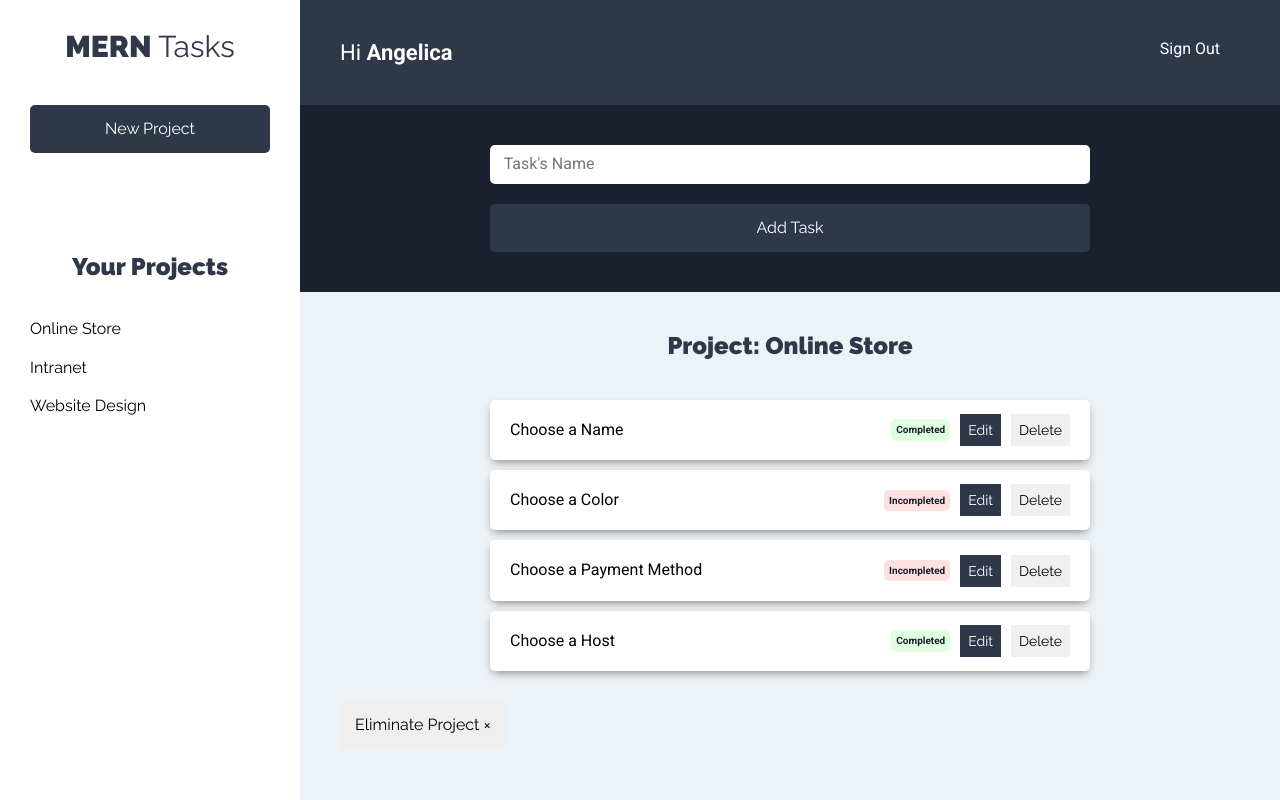
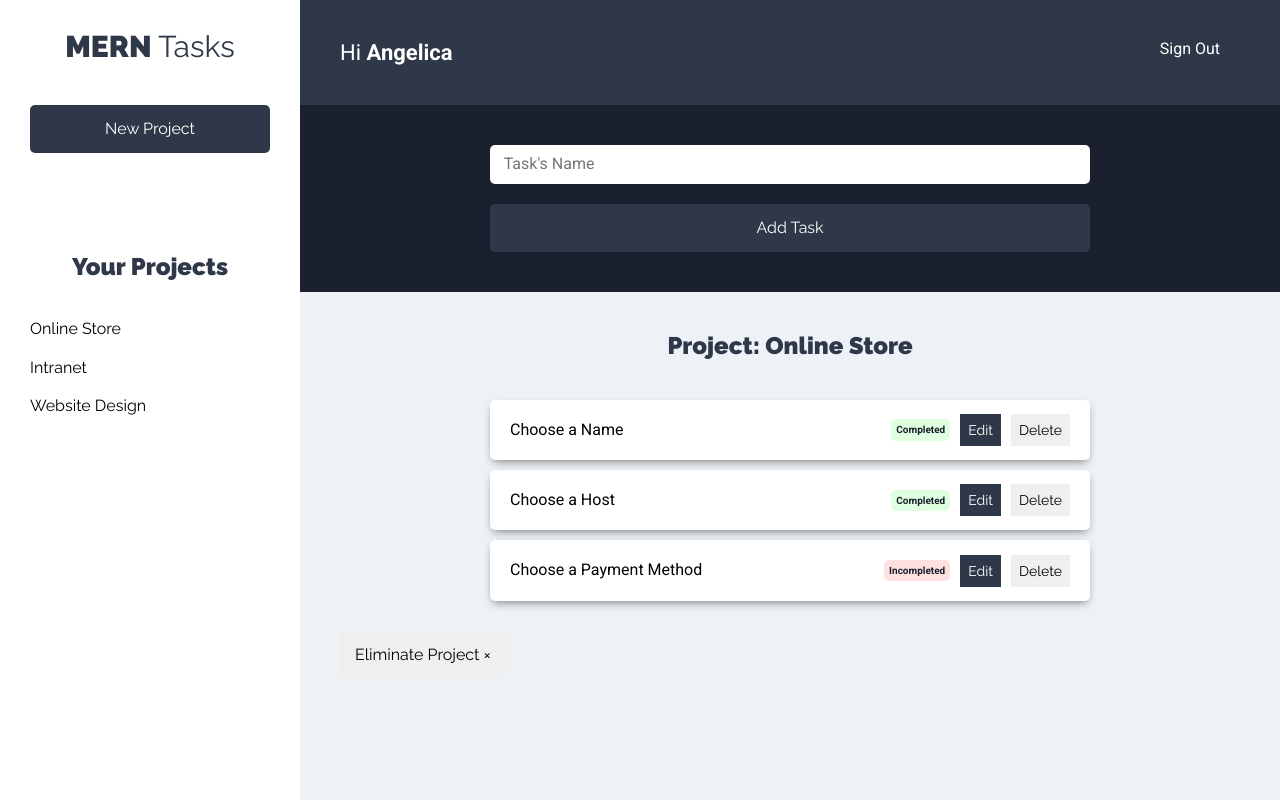
Before and after one commit to angelicamolero/Client, a React (Create React App) app: page /projects in a window 1280 px wide. Both pictures are taken after a click on the button "Online Store". Built offline with nearby package versions, Linux system fonts and the light colour scheme.

Commit message:
creating tasks context

```diff
--- a/src/App.js
+++ b/src/App.js
@@ -4,10 +4,12 @@ import Login from './components/auth/Login';
 import NewAccount from './components/auth/NewAccount';
 import Projects from './components/projects/Projects';
 import ProjectState from './context/projects/projectState';
+import TaskState from './context/tasks/taskState';
 
 function App() {
   return (
     <ProjectState>
+      <TaskState>
         <Router>
           <Switch>
             <Route exact path="/" component={Login}/>
@@ -15,6 +17,7 @@ function App() {
             <Route exact path="/projects" component={Projects}/>
           </Switch>
         </Router>
+      </TaskState>
     </ProjectState>
   );
 }
--- a/src/components/projects/Project.js
+++ b/src/components/projects/Project.js
@@ -1,17 +1,28 @@
 import React, { useContext } from 'react';
 import projectContext from '../../context/projects/projectContext';
+import taskContext from '../../context/tasks/taskContext';
+
 
 const Project = ({project}) => {
     // Obtain state of projects
     const projectsContext  = useContext(projectContext);
     const { currentProject } = projectsContext;
 
+    const tasksContext = useContext(taskContext)
+    const {obtainTasks} = tasksContext;
+
+    // function to add the current project
+    const selectProject = id => {
+        currentProject(id); //set current project
+        obtainTasks(id) //filters the tasks
+    }
+
     return(
         <li>
             <button
                 type="button"
                 className="btn btn-blank"
-                onClick={() => currentProject(project.id)}>
+                onClick={() => selectProject(project.id)}>
                 {project.name}
                 </button>
         </li>
--- a/src/components/task/FormTask.js
+++ b/src/components/task/FormTask.js
@@ -1,5 +1,6 @@
-import React, {useContext}  from 'react'
+import React, {useContext, useState}  from 'react'
 import projectContext from '../../context/projects/projectContext';
+import taskContext from '../../context/tasks/taskContext';
 
 const FormTask = () => {
 
@@ -7,21 +8,52 @@ const FormTask = () => {
     const projectsContext  = useContext(projectContext);
     const { project } = projectsContext;
 
+    const tasksContext = useContext(taskContext)
+    const {addTasks} = tasksContext;
+
+    //Form state
+    const [task, saveTask ] = useState({
+        name: ''
+    })
+
+    const { name } = task;
+
     // if theres no selected project
     if(!project) return null
 
     // Array destructuring to get current project
     const [currentProject] = project
 
+    const handleChange = e => {
+        saveTask({
+            ...task,
+            [e.target.name] : e.target.value
+        })
+    }
+
+    const onSubmit = e => {
+        e.preventDefault();
+        //validate
+
+        //pass validation
+
+        //add new task
+        task.projectId = currentProject.id;
+        task.state = false;
+        addTasks(task)
+    }
+
     return(
         <div className="form">
-            <form>
+            <form onSubmit={onSubmit}>
                 <div className="container-input">
                     <input
                         type="text"
                         className="input-text"
                         placeholder=" Task's Name"
                         name="name"
+                        value={name}
+                        onChange={handleChange}
                     />
                 </div>
                 <div className="container-input">
--- a/src/components/task/ListTask.js
+++ b/src/components/task/ListTask.js
@@ -1,6 +1,7 @@
 import React, { Fragment, useContext } from 'react'
 import Task from './Task';
 import projectContext from '../../context/projects/projectContext';
+import taskContext from '../../context/tasks/taskContext';
 
 const ListTask = (params) => {
 
@@ -8,18 +9,15 @@ const ListTask = (params) => {
     const projectsContext  = useContext(projectContext);
     const { project, deleteProject } = projectsContext;
 
+    //tasks context
+    const tasksContext = useContext(taskContext)
+    const { tasksproject } = tasksContext;
+
     // if theres no selected project
     if(!project) return <h2> Select a Project</h2>
 
     // Array destructuring to get current project
     const [currentProject] = project
-
-    const tasks = [
-            { name: 'Choose a Name', state: true },
-            { name: 'Choose a Color', state: false },
-            { name: 'Choose a Payment Method', state: false },
-            { name: 'Choose a Host', state: true }
-            ];
 
     const onClickDelete = () => {
         deleteProject(currentProject.id)
@@ -29,9 +27,9 @@ const ListTask = (params) => {
         <Fragment>
             <h2>Project: {currentProject.name}</h2>
             <ul className="list-task">
-                { tasks.length === 0
+                { tasksproject.length === 0
                 ? (<li className="task"><p>There are no tasks</p></li>)
-                : tasks.map(task => (
+                : tasksproject.map(task => (
                     <Task
                     task={task}
                     />
--- /dev/null
+++ b/src/context/tasks/taskContext.js
@@ -0,0 +1,5 @@
+import { createContext } from 'react';
+
+const taskContext = createContext();
+
+export default taskContext;
--- /dev/null
+++ b/src/context/tasks/taskReducer.js
@@ -0,0 +1,19 @@
+import { TASKS_PROJECT, ADD_TASK } from '../../types/index'
+
+
+export default (state, action) => {
+    switch(action.type) {
+        case TASKS_PROJECT :
+        return {
+            ...state,
+            tasksproject: state.tasks.filter(task => task.projectId === action.payload)
+        }
+        case ADD_TASK :
+            return {
+                ...state,
+                tasks: [...state.tasks, action.payload]
+            }
+        default:
+            return state;
+    }
+}
--- /dev/null
+++ b/src/context/tasks/taskState.js
@@ -0,0 +1,57 @@
+import React, { useReducer } from 'react'
+import TaskContext from './taskContext'
+import TaskReducer from './taskReducer'
+import { TASKS_PROJECT, ADD_TASK } from '../../types/index'
+
+const TaskState = props => {
+    const initialState = {
+        tasks: [
+            { name: 'Choose a Name', state: true, projectId: 1 },
+            { name: 'Choose a Color', state: false, projectId: 2 },
+            { name: 'Choose a Payment Method', state: false, projectId: 3 },
+            { name: 'Choose a Host', state: true, projectId: 4 },
+            { name: 'Choose a Name', state: true, projectId: 3 },
+            { name: 'Choose a Color', state: false, projectId: 2 },
+            { name: 'Choose a Payment Method', state: false, projectId: 4 },
+            { name: 'Choose a Host', state: true, projectId: 1 },
+            { name: 'Choose a Name', state: true, projectId: 4 },
+            { name: 'Choose a Color', state: false, projectId: 3 },
+            { name: 'Choose a Payment Method', state: false, projectId: 1 },
+            { name: 'Choose a Host', state: true, projectId: 2 }
+        ],
+        tasksproject: null
+    }
+
+    const [state, dispatch] = useReducer(TaskReducer, initialState);
+
+    // create fucntions
+
+    // obtain tasks from a project
+    const obtainTasks = projectId => {
+        dispatch({
+            type: TASKS_PROJECT,
+            payload: projectId
+        })
+    }
+
+    const addTasks = task => {
+        dispatch ({
+            type: ADD_TASK,
+            payload: task
+        })
+    }
+
+    return(
+        <TaskContext.Provider
+            value={{
+                tasks: state.tasks,
+                tasksproject: state.tasksproject,
+                obtainTasks,
+                addTasks
+            }}
+        >
+            {props.children}
+        </TaskContext.Provider>
+    )
+}
+export default TaskState;
--- a/src/types/index.js
+++ b/src/types/index.js
@@ -4,3 +4,6 @@ export const ADD_PROJECT = 'ADD_PROJECT';
 export const VALIDATE_FORM = 'VALIDATE_FORM';
 export const CURRENT_PROJECT = 'CURRENT_PROJECT';
 export const DELETE_PROJECT = 'DELETE_PROJECT';
+
+export const TASKS_PROJECT = 'TASKS_PROJECT';
+export const ADD_TASK = 'ADD_TASK';
```
Lines whose indentation alone changed are shown as unchanged.
